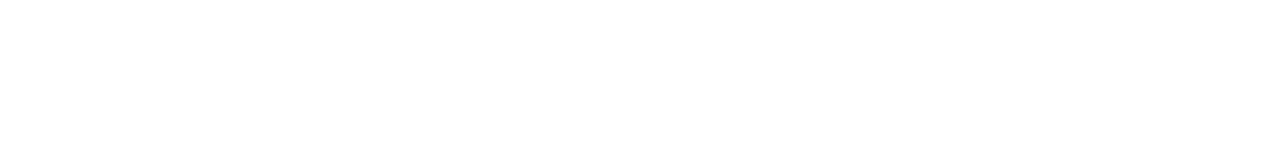
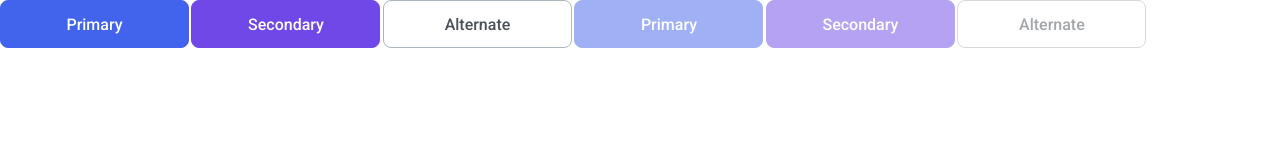
Before and after one commit to js-tasks-ru/htmlcss-20220811_dem, a website: page 03-lection1/01-button/index.html in a window 1280 px wide. Drawn offline with Linux system fonts and the light colour scheme.

Commit message:
button styling implemented

```diff
--- a/03-lection1/01-button/button.css
+++ b/03-lection1/01-button/button.css
@@ -1 +1,80 @@
 /* Стилизация кнопки */
+.btn_primary {
+    width: 189px;
+    height: 48px;
+    font-family: 'Roboto', serif;
+    font-style: normal;
+    font-weight: 500;
+    font-size: 16px;
+    text-align: center;
+    color: var(--white);
+    background: var(--primary);
+    border-radius: 8px;
+    border: 1px solid var(--primary);
+    transition: opacity 200ms ease-in-out, background 200ms ease-in-out, border 200ms ease-in-out;
+    cursor: default;
+}
+
+.btn_primary:hover {
+    border: 1px solid var(--primary-hover);
+    background-color: var(--primary-hover);
+    cursor: pointer;
+}
+
+.btn_primary:disabled {
+    opacity: 0.5;
+    cursor: not-allowed;
+}
+
+.btn_secondary {
+    width: 189px;
+    height: 48px;
+    font-family: 'Roboto', serif;
+    font-style: normal;
+    font-weight: 500;
+    font-size: 16px;
+    text-align: center;
+    color: var(--white);
+    background: var(--secondary);
+    border-radius: 8px;
+    border: 1px solid var(--secondary);
+    transition: opacity 200ms ease-in-out, background 200ms ease-in-out, border 200ms ease-in-out;
+    cursor: default;
+}
+
+.btn_secondary:hover {
+    border: 1px solid var(--secondary-hover);
+    background-color: var(--secondary-hover);
+    cursor: pointer;
+}
+
+.btn_secondary:disabled {
+    opacity: 0.5;
+    cursor: not-allowed;
+}
+
+.btn_alternate {
+    width: 189px;
+    height: 48px;
+    font-family: 'Roboto', serif;
+    font-style: normal;
+    font-weight: 500;
+    font-size: 16px;
+    text-align: center;
+    color: var(--grey-4);
+    background: var(--white);
+    border-radius: 8px;
+    border: 1px solid var(--grey-3);
+    transition: opacity 200ms ease-in-out, background 200ms ease-in-out, border 200ms ease-in-out;
+    cursor: default;
+}
+
+.btn_alternate:hover {
+    border: 1px solid var(--black);
+    cursor: pointer;
+}
+
+.btn_alternate:disabled {
+    opacity: 0.5;
+    cursor: not-allowed;
+}
--- a/03-lection1/01-button/index.html
+++ b/03-lection1/01-button/index.html
@@ -6,6 +6,11 @@
     <link rel="stylesheet" href="./button.css">
 </head>
 <body>
-
+<button class="btn_primary">Primary</button>
+<button class="btn_secondary">Secondary</button>
+<button class="btn_alternate">Alternate</button>
+<button class="btn_primary" disabled>Primary</button>
+<button class="btn_secondary" disabled>Secondary</button>
+<button class="btn_alternate" disabled>Alternate</button>
 </body>
 </html>
--- a/assets/css/main.css
+++ b/assets/css/main.css
@@ -5,7 +5,7 @@
     --black: #212429;
     --pink: #F784AD;
     --purple: #7048E8;
-    --blue: #374FC7;
+    --blue: #4263EB;
     --red: #F03D3E;
     --grey-1: #F8F9FA;
     --grey-2: #DDE2E5;
@@ -16,9 +16,19 @@
     --success: var(--blue);
 
     --primary: var(--blue);
+    --primary-hover: #2342C0;
     --secondary: var(--purple);
+    --secondary-hover: #5028C6;
 }
 
+/*reset*/
 * {
+    margin: 0;
+    padding: 0;
+    font-size: 1em;
     font-family: 'Roboto', sans-serif;
 }
+
+html {
+    font-size: 0.625em;
+}
```
Lines whose indentation alone changed are shown as unchanged.
